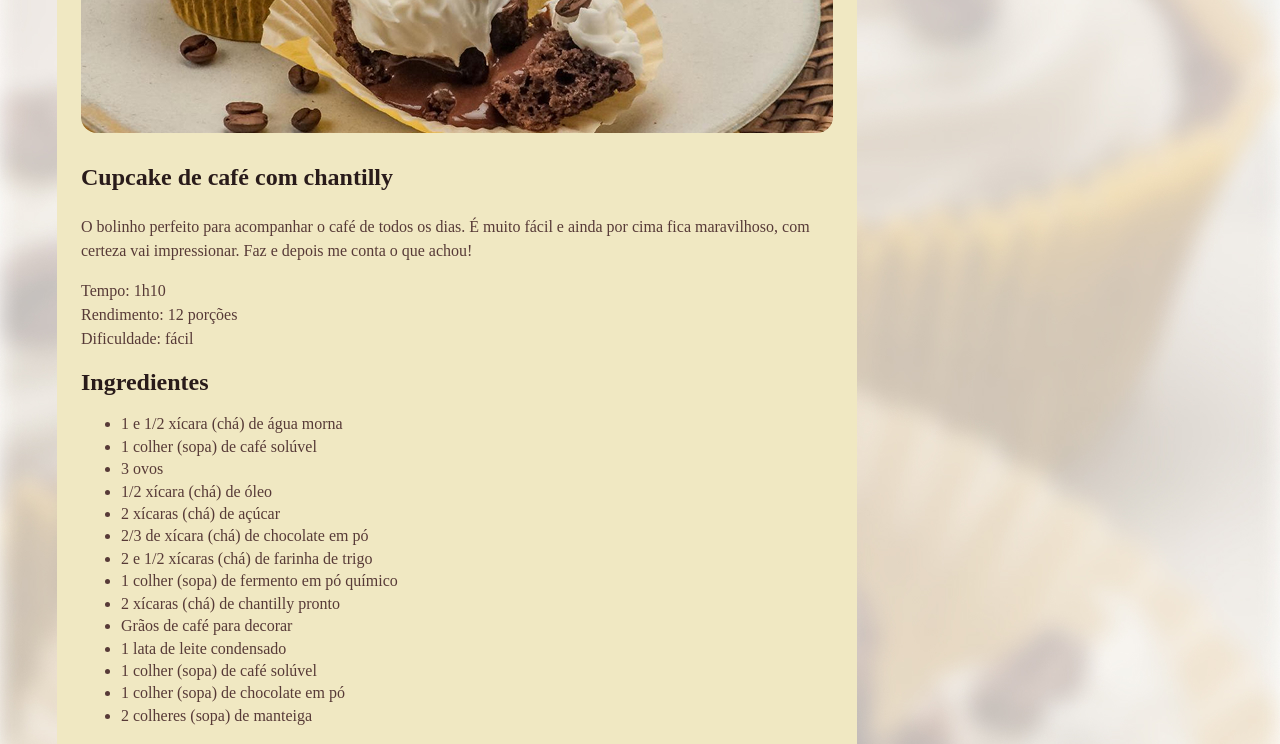
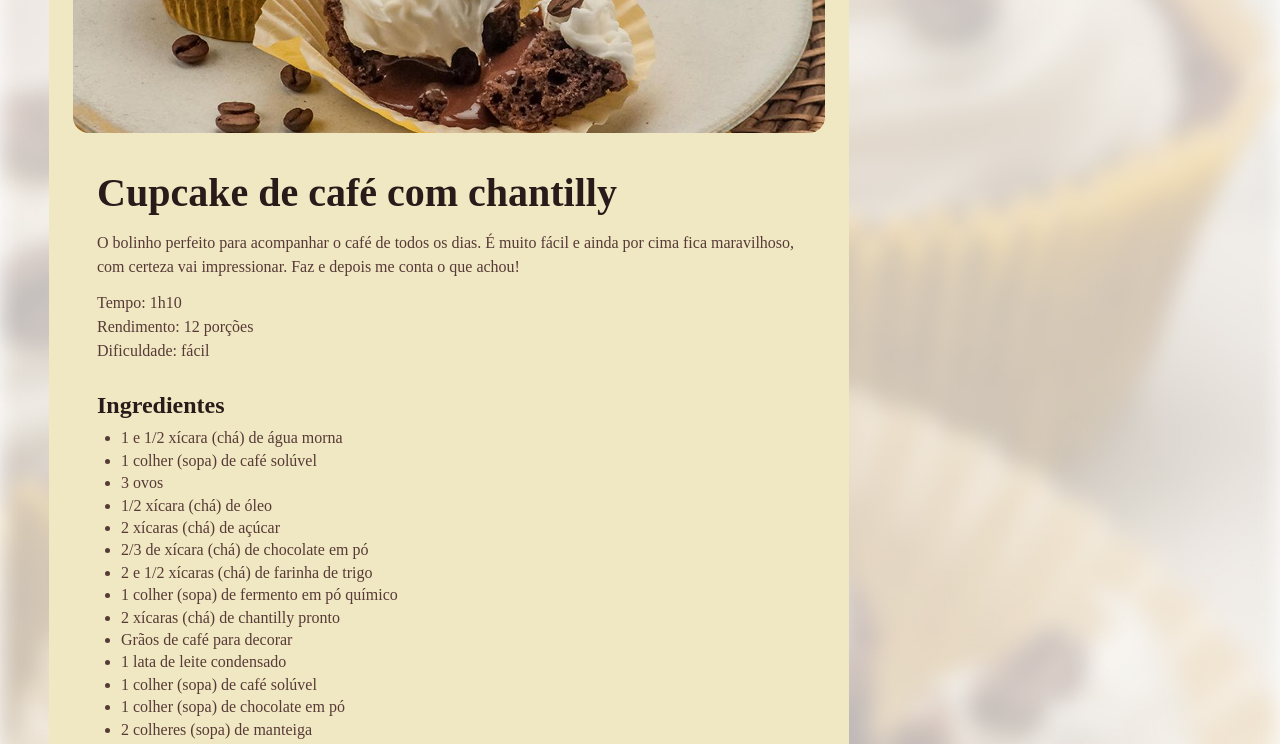
Before and after one commit to Pedropks/Recipe-2025, a plain HTML site: page HTML/index.html in a window 1280 px wide. Shown: the part 340-1084 px from the top of the page. Drawn offline with Linux system fonts and the light colour scheme; a web font is replaced by a local one.

Commit message:
personalizando espaços

```diff
--- a/HTML/style.css
+++ b/HTML/style.css
@@ -1,3 +1,8 @@
+* {
+  margin: 0;
+  padding: 0;
+}
+
 :root {
   font-family: "Alice", serif;
   line-height: 140%;
@@ -23,8 +28,22 @@ img {
 h1 {
   line-height: 140%;
   font-size: 40px;
+  margin-bottom: 4px;
 }
-h1 {
+
+section + section {
+  margin-top: 24px;
+}
+
+main {
+  padding: 24px;
+}
+
+#about p + p {
+  margin-top: 12px;
+}
+
+h2 {
   line-height: 150%;
   font-size: 24px;
 }
@@ -37,4 +56,10 @@ p {
 h1,
 h2 {
   color: #291b1a;
+  padding-bottom: 4px;
+  line-height: 150%;
 }
+
+ul {
+  padding-left: 24px;
+}
```
